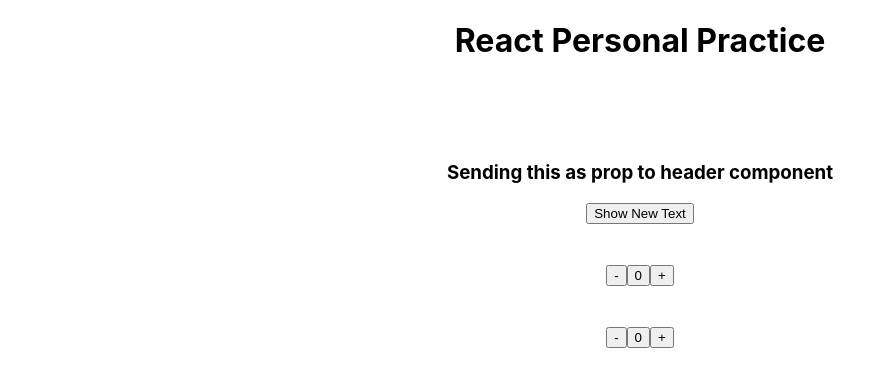
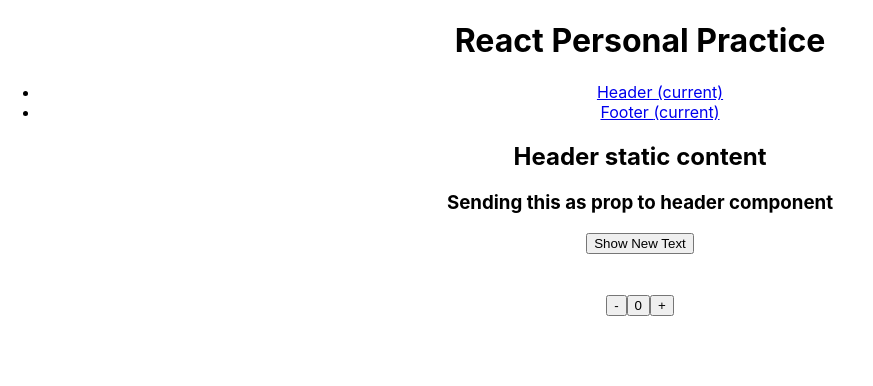
Before and after one commit to DostyTheGreatKigali/react-function-components-practice, a React (Create React App) app: page / in a window 1280 px wide. Shown: the top 386 px of the page, without its empty margins (0-873 px from the left). Built offline with nearby package versions, Linux system fonts and the light colour scheme.

Commit message:
React Router 6 working

```diff
--- a/src/App.js
+++ b/src/App.js
@@ -1,7 +1,10 @@
 import React, { useState } from 'react';
+import { BrowserRouter as Router, Routes, Route } from "react-router-dom";
+
 import './App.css';
 import Header from './components/Header';
 import Footer from './components/Footer';
+import Nav from './components/Nav';
 
 function App() {
   const [text, setText] = useState('Sending this as prop to header component');
@@ -31,6 +34,7 @@
 
 
   return (
+    <Router>
     <div className="App">
       {/* <header className="App-header">
         <img src={logo} className="App-logo" alt="logo" />
@@ -47,9 +51,31 @@
         </a>
       </header> */}
       <h1 style={{ textAlign: 'center' }}>React Personal Practice</h1>
-      <br/>
-      <br/>
-      <br/>
+      <Nav />
+      <Routes>
+        {/* Passing props to elements */}
+        {/* https://react-location.tanstack.com/guides/route-elements */}
+      <Route path="/" element={
+      <Header
+        textAsProp={text}
+        displayTextAsProp={displayText}
+        countAsProp={count}
+        incrementAsProp={increment}
+        decrementAsProp={decrement}
+      />
+      } />
+      <Route path="/footer" element={
+      <Footer
+        // textAsProp={text}
+        // displayTextAsProp={displayText}
+        countAsProp={count}
+        incrementAsProp={increment}
+        decrementAsProp={decrement}
+      />
+      } />
+
+     </Routes>
+{/*
       <Header
         textAsProp={text}
         displayTextAsProp={displayText}
@@ -66,8 +92,9 @@
         incrementAsProp={increment}
         decrementAsProp={decrement}
 
-      />
+      /> */}
     </div>
+    </Router>
   );
 }
 
--- a/src/components/Footer.js
+++ b/src/components/Footer.js
@@ -1,7 +1,7 @@
 function Footer({ countAsProp, incrementAsProp, decrementAsProp }) {
   return (
     <div style={{ marginTop: 40 }}>
-
+    <h2>Footer static content</h2>
      <div>
      <button style={{ cursor: 'pointer' }} onClick={() => decrementAsProp()}>-</button>
      <button>{countAsProp}</button>
--- a/src/components/Header.js
+++ b/src/components/Header.js
@@ -3,6 +3,7 @@
 function Header({ textAsProp, displayTextAsProp, countAsProp, incrementAsProp, decrementAsProp }) {
   return (
     <>
+    <h2>Header static content</h2>
      <h3>{textAsProp}</h3>
      <button onClick={() => displayTextAsProp()}>Show New Text</button>
      <br />
```
